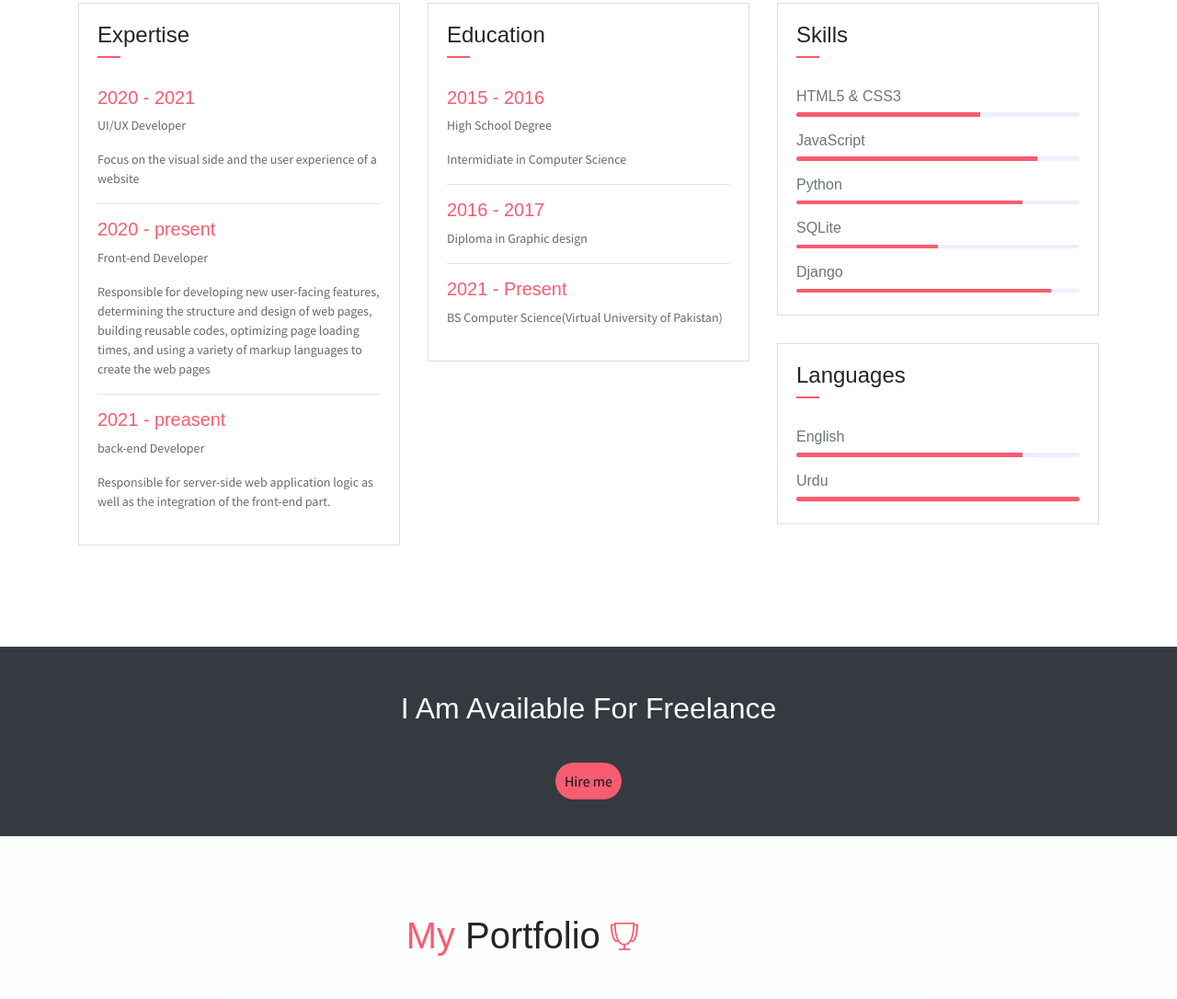
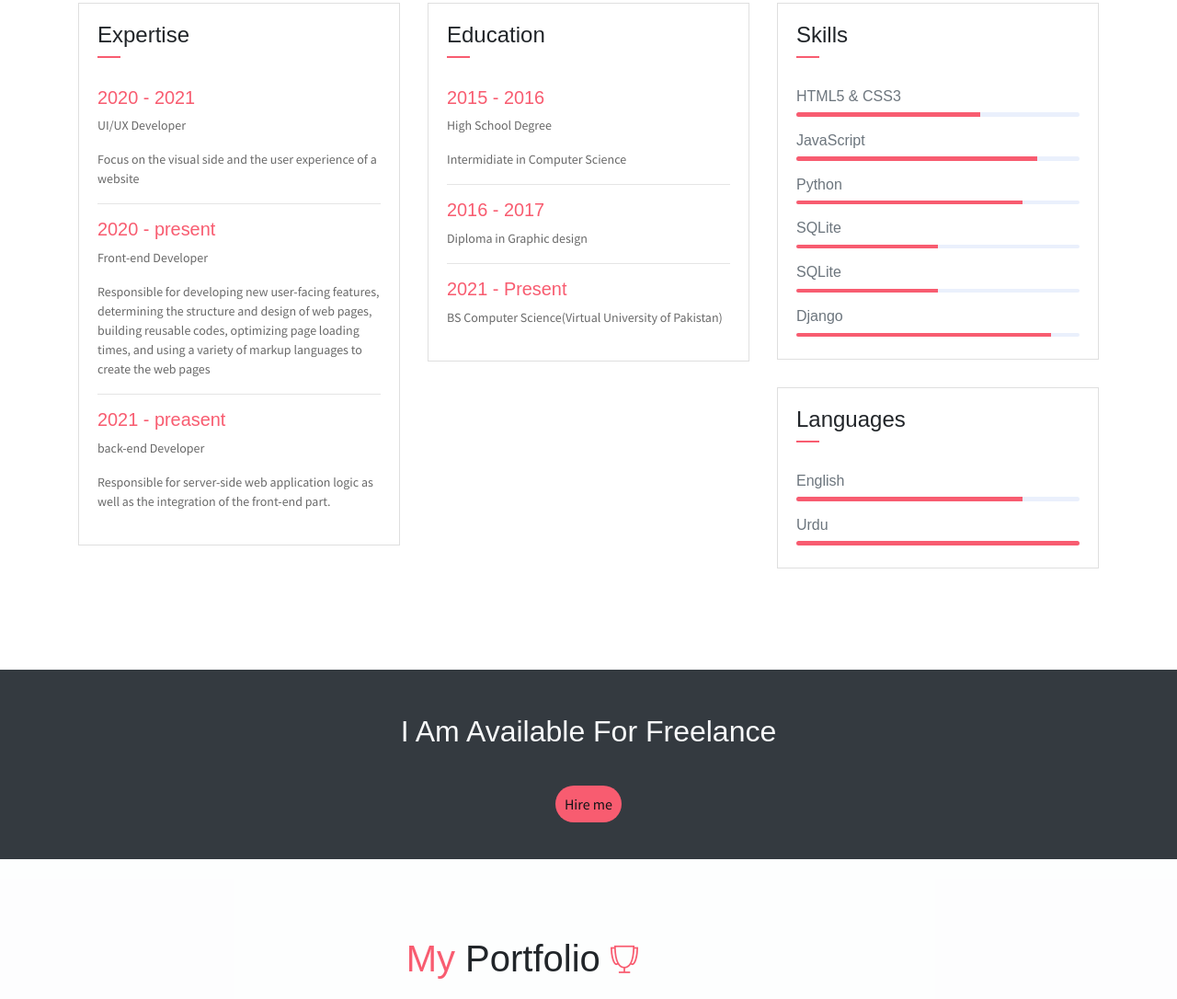
Before and after one commit to hurayrakayani/portfolio_site.github.io, a plain HTML site: page index.html in a window 1280 px wide. Shown: the part 1331-2417 px from the top of the page at 92% size. Drawn offline with Linux system fonts and the light colour scheme; some packages are replaced by stand-ins of ours.

Commit message:
Update index.html

```diff
--- a/index.html
+++ b/index.html
@@ -197,6 +197,10 @@
                             <div class="progress mb-3">
                                 <div class="progress-bar bg-danger" role="progressbar" style="width: 50%" aria-valuenow="75" aria-valuemin="0" aria-valuemax="100"></div>
                             </div>
+				<h6>SQLite</h6>
+                            <div class="progress mb-3">
+                                <div class="progress-bar bg-danger" role="progressbar" style="width: 50%" aria-valuenow="75" aria-valuemin="0" aria-valuemax="100"></div>
+                            </div>
                             <h6>Django</h6>
                             <div class="progress mb-3">
                                 <div class="progress-bar bg-danger" role="progressbar" style="width: 90%" aria-valuenow="75" aria-valuemin="0" aria-valuemax="100"></div>
```
